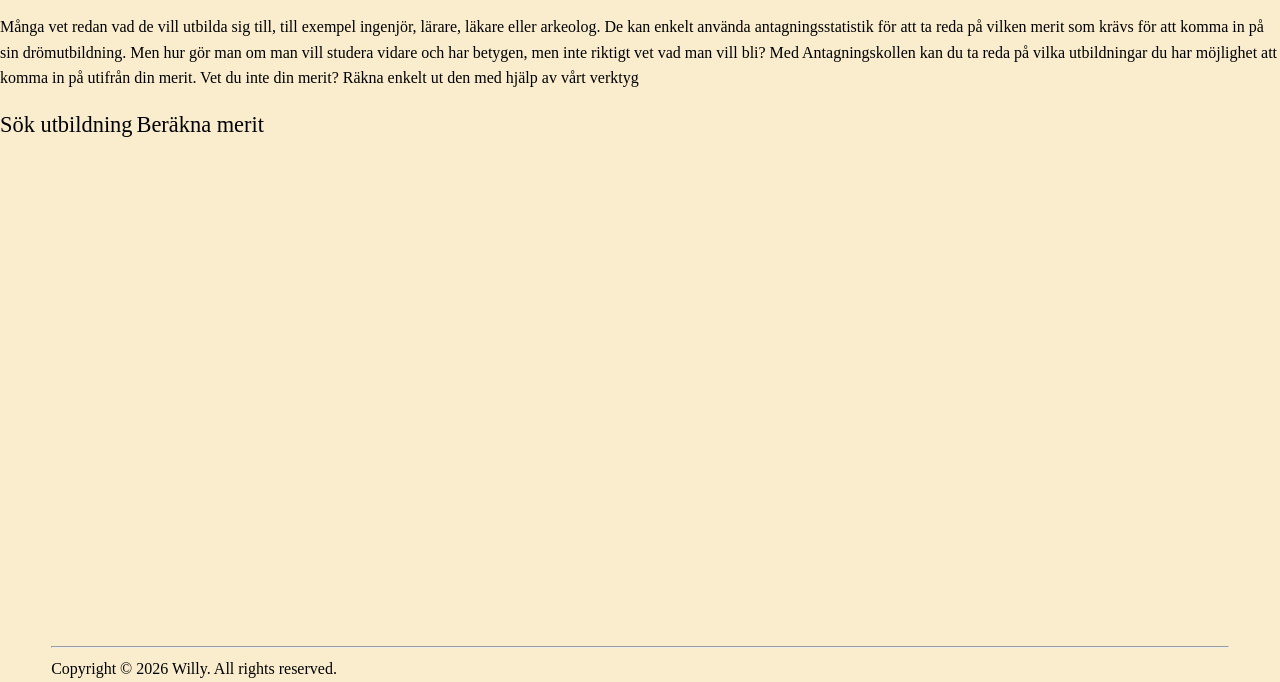
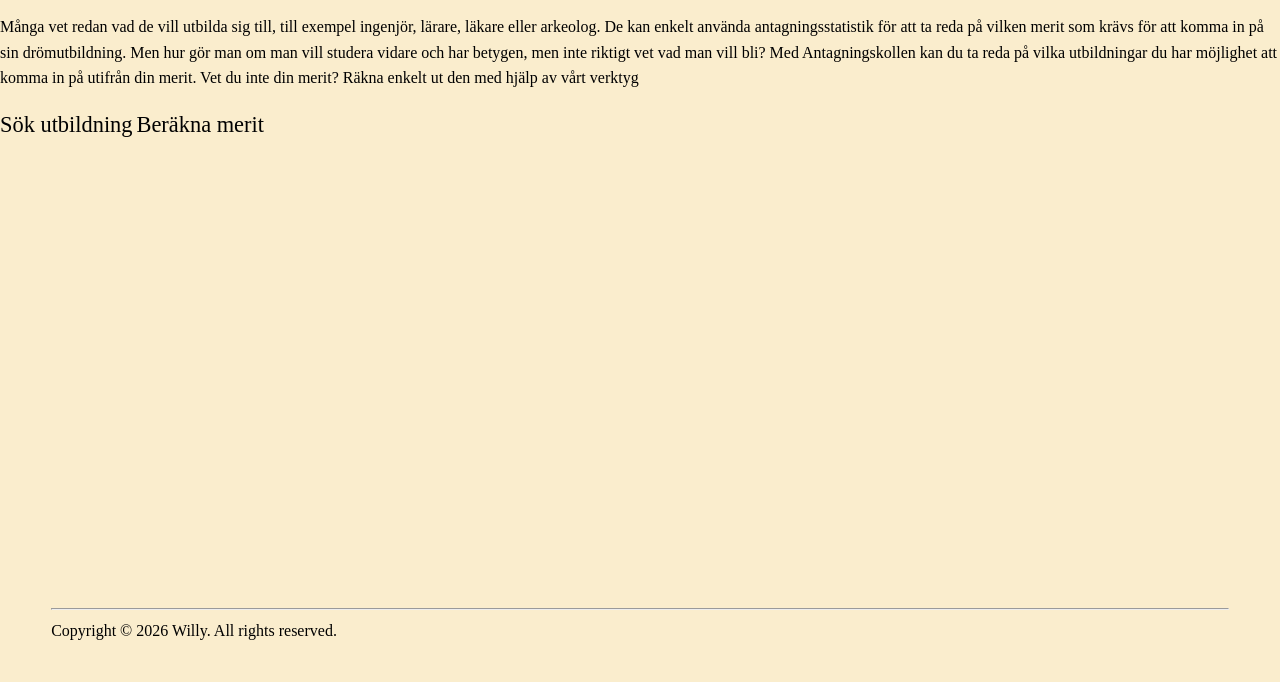
Before and after one commit to willysjalin/antagningskollen, a website: page index.html in a window 1280 px wide. Shown: the part 118-800 px from the top of the page. Drawn offline with Linux system fonts and the light colour scheme.

Commit message:
Added the favicon. Fixed the semantics, for example not making the footer fixed, it is now placed on the bottom.

```diff
--- a/index.css
+++ b/index.css
@@ -1,6 +1,17 @@
+* {
+
+}
+
+html {
+    overscroll-behavior: none;
+}
+
 header {
+    position: sticky;
+    top: 0;
+    width: 100%;
     background-color: #FEFAE0;
-    overflow: hidden;
+
 }
 
 header a {
@@ -12,7 +23,8 @@ a {
     font-size: 1.4rem;
 }
 .nav-line {
-    margin-top: 0;
+    width: 100%;
+    margin: 0;
 }
 
 .topnav-right {
@@ -22,11 +34,13 @@ a {
 .topnav-right a {
     margin-inline-end: 20px;
 }
+
 body {
+    display: flex;
+    flex-direction: column;
     background-color: #FAEDCD;
     line-height: 1.6;
     margin: 0;
-    overflow: hidden;
 }
 
 h1 {
@@ -36,10 +50,11 @@ h1 {
 .copyright-paragraph {
     margin-block: 0;
 }
+
+main {
+    min-height: 85dvh;
+}
 footer {
-    position: fixed;
+    position: relative;
     margin-inline: 4%;
-    bottom: 0;
-    left: 0;
-    right: 0;
 }
--- a/index.html
+++ b/index.html
@@ -4,6 +4,7 @@
     <meta charset="UTF-8">
     <title>Antagningskollen</title>
     <link rel="stylesheet" href="index.css">
+    <link rel="icon" href="resources/favicon.svg">
   </head>
 
   <body>
@@ -17,9 +18,9 @@
         <a>Kontakta oss</a>
       </div>
 
+    <hr class="nav-line">
+    </header>
 
-    </header>
-    <hr class="nav-line">
     <main>
       <h1>Vad kan jag bli när jag blir stor?</h1>
       <p>Många vet redan vad de vill utbilda sig till, till exempel ingenjör, lärare, läkare eller arkeolog. De kan enkelt använda antagningsstatistik för att ta reda på vilken merit som krävs för att komma in på sin drömutbildning. Men hur gör man om man vill studera vidare och har betygen, men inte riktigt vet vad man vill bli? Med Antagningskollen kan du ta reda på vilka utbildningar du har möjlighet att komma in på utifrån din merit. Vet du inte din merit? Räkna enkelt ut den med hjälp av vårt verktyg</p>
```
Also changed, not shown: resources/favicon.svg (added).
